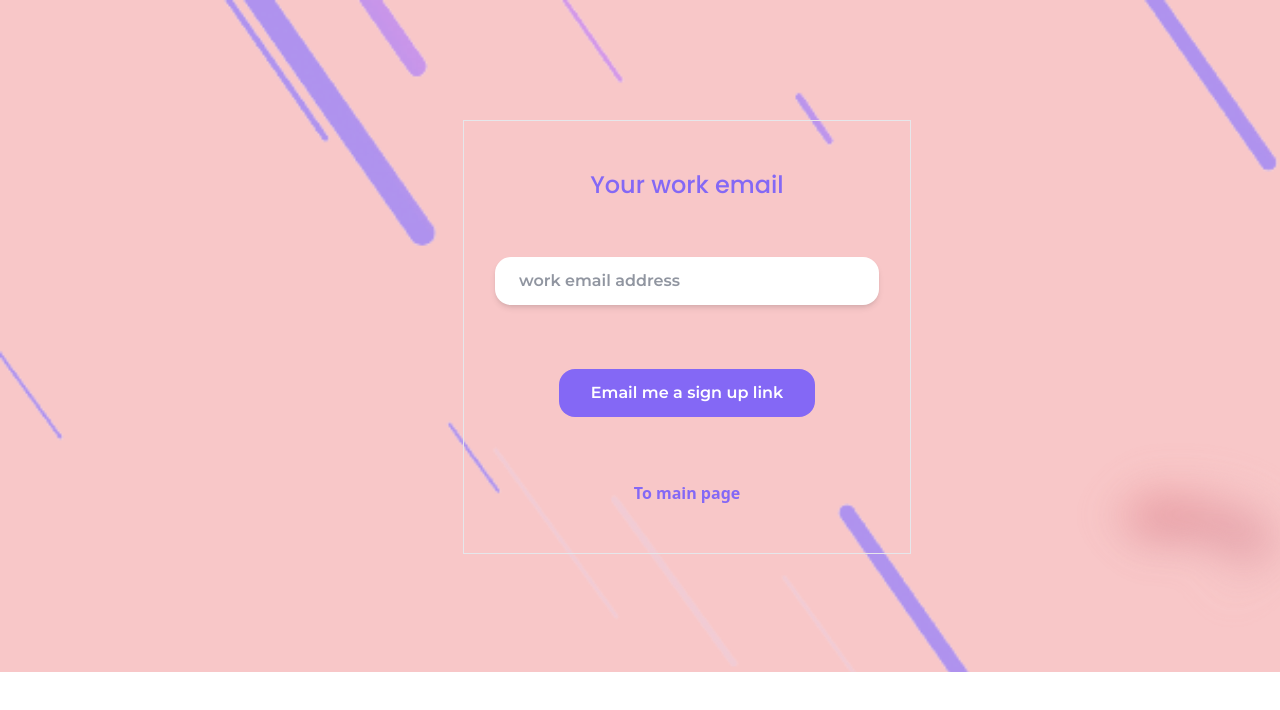
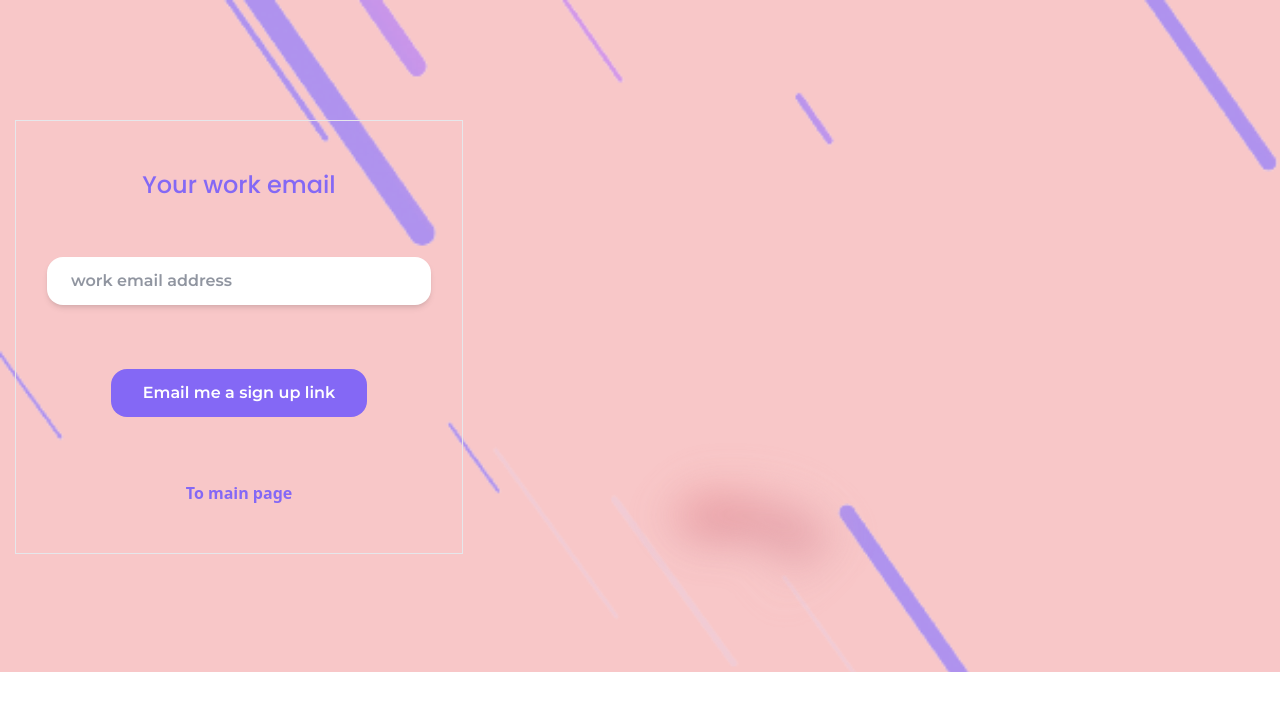
Before and after one commit to K-Josh/3DLandingPage, a React (Vite) app: page /work_mail in a window 1280 px wide. Shown: the top 710 px of the page. Built offline with nearby package versions, Linux system fonts and the light colour scheme.

Commit message:
Deployed website

```diff
--- a/src/components/WorkEmail.jsx
+++ b/src/components/WorkEmail.jsx
@@ -7,7 +7,7 @@ const WorkEmail = () => {
     <div className='banner bg-cover bg-no-repeat h-screen bg-tertiary mx-auto lg:h-[42rem] py-[20rem] overflow-x-hidden overflow-y-hidden' id='work_mail'>
         <div className='container -mt-[8rem] lg:-mt-[14rem]' >
              {/* work-email and button and shdow*/}
-             <div className='lg:mt-6 mt-2 flex flex-col lg:mb-20 lg:space-y-8 space-y-3 items-center border lg:mx-[28rem] -mx-10 p-12 w-[18rem] lg:w-[28rem]'>
+             <div className='lg:mt-6 mt-2 flex flex-col lg:mb-20 lg:space-y-8 space-y-3 items-center border p-12 w-[18rem] lg:w-[28rem]'>
                 <h1 className='text-2xl font-secondary text-secondary/100 mb-6 whitespace-nowrap'>Your work email</h1>
               <input
                 type='email'
```
